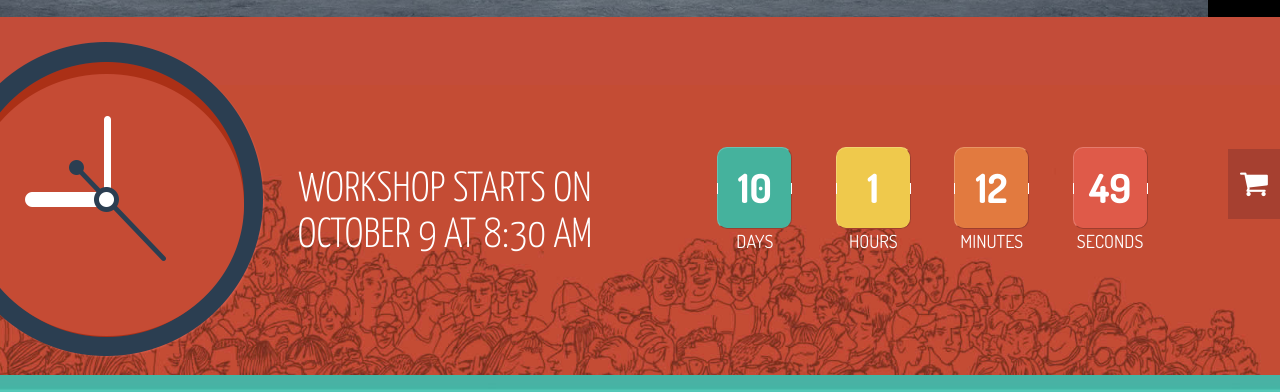
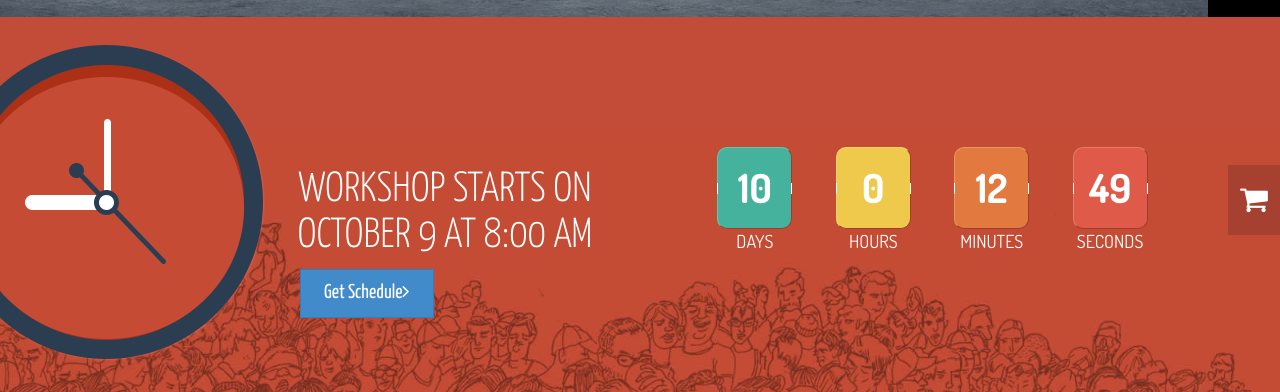
Before and after one commit to nirajkryadav/jnu, a plain HTML site: page index.html in a window 1280 px wide. Shown: the part 714-1106 px from the top of the page. Drawn offline with Linux system fonts and the light colour scheme; some packages are replaced by stand-ins of ours.

Commit message:
schedule added

```diff
--- a/index.html
+++ b/index.html
@@ -26,7 +26,7 @@
 
 
 <script>
-var end = new Date('10/9/2017 09:00 AM');
+var end = new Date('10/9/2017 08:00 AM');
 
     var _second = 1000;
     var _minute = _second * 60;
@@ -148,7 +148,8 @@ var end = new Date('10/9/2017 09:00 AM');
 				</div>
 				<div class="col-md-4 col-md-offset-2 col-sm-5">
 					<h2>Workshop starts on<br>
-						october 9 at 8:30 AM</h2>
+						october 9 at 8:00 AM</h2>
+						<a style="margin-left: 35px" href="schedule.pdf" class="btn btn-primary">Get Schedule<i class="fa fa-angle-right"></i></a>
 				</div>
 				<div id="countdown"></div>
 				<div class="col-sm-7 col-md-6">
@@ -171,10 +172,12 @@ var end = new Date('10/9/2017 09:00 AM');
 						</li>
 					</ul>
 				</div>
+
 			</div>
 			<div class="cart">
 				<a href="http://www.flipfloplabs.in/ECCC/"><i class="fa fa-shopping-cart"></i> <span>Purchase Tickets</span></a>
 			</div>
+
 		</div>
 	</section><!--/#explore-->
 
```
Also changed, not shown: 1 other file.
